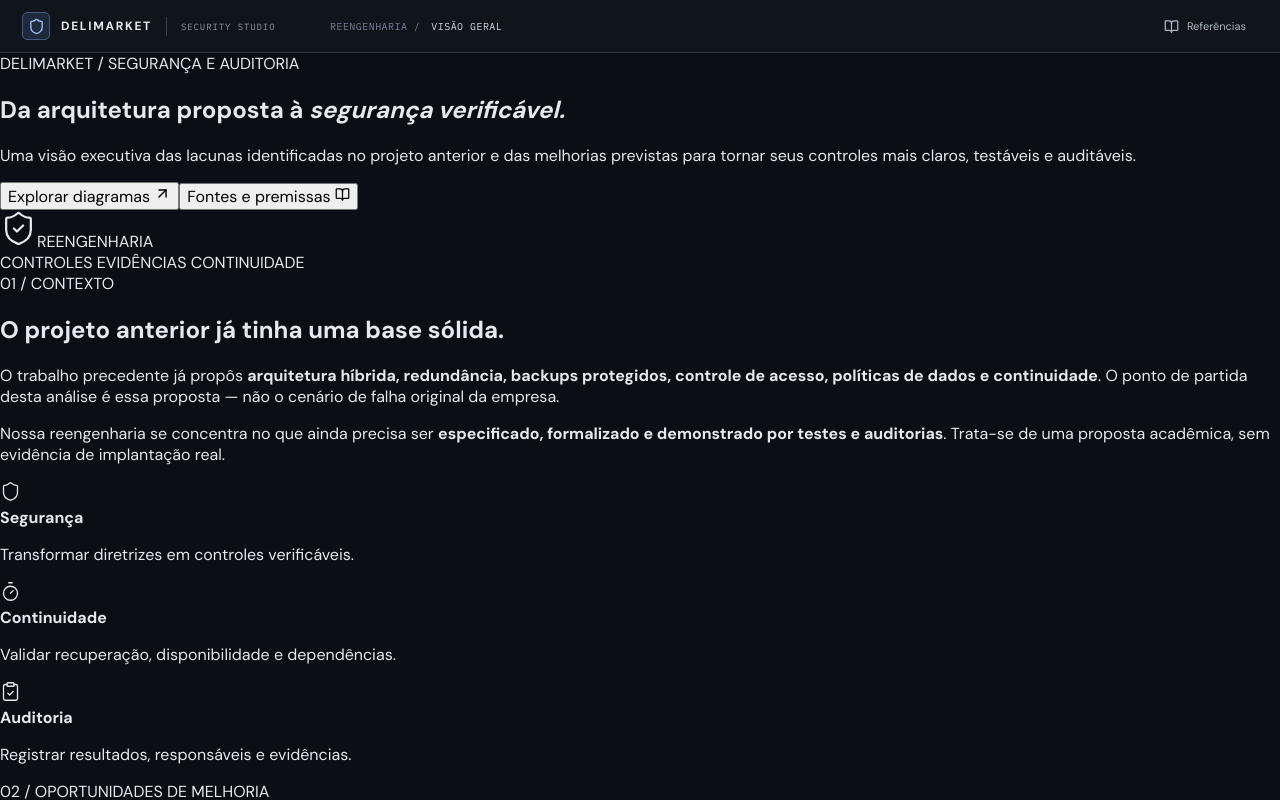
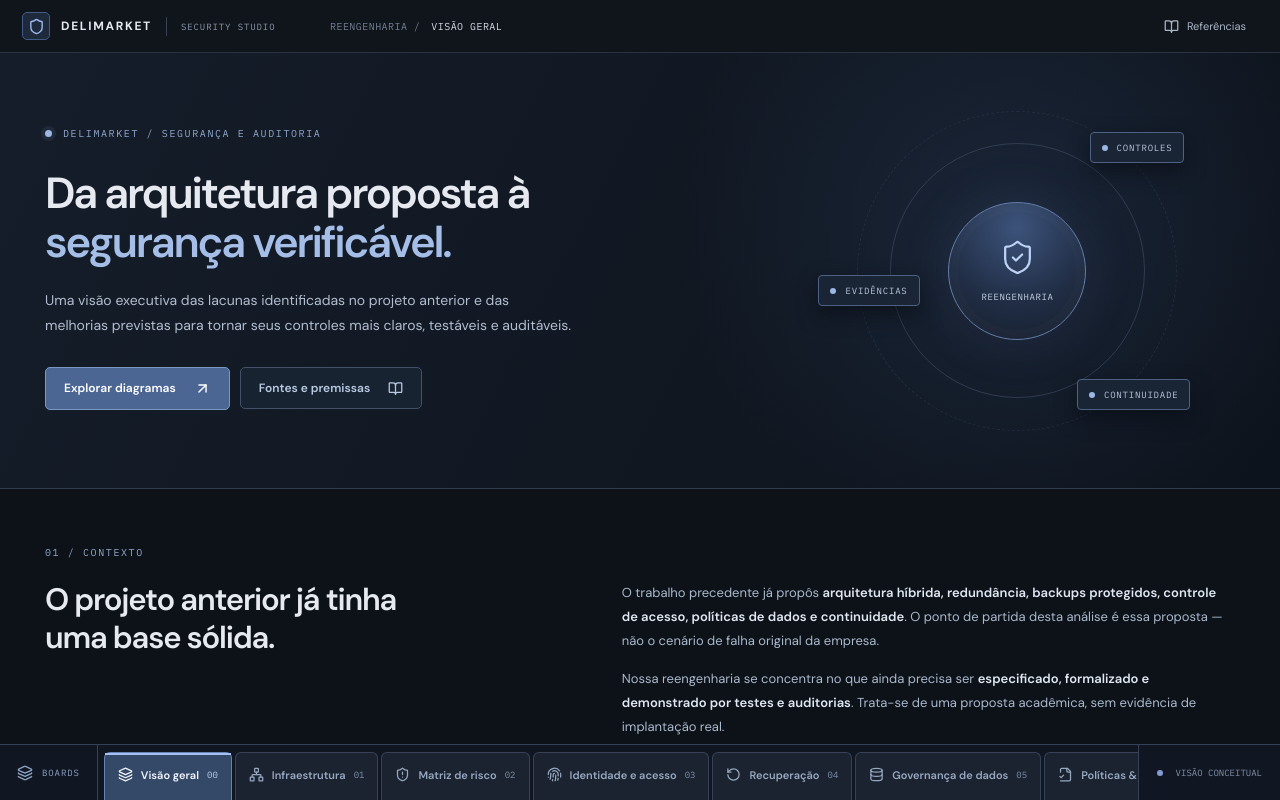
Before and after one commit to marcelomatheus/seguranca-e-auditoria, a React (Vite) app: page / in a window 1280 px wide. Built offline with nearby package versions, Linux system fonts and the light colour scheme.

Commit message:
style: cria homepage editorial dark com resumo em sete frentes e navegação responsiva

```diff
--- a/src/styles.css
+++ b/src/styles.css
@@ -36,3 +36,79 @@
 .canvas-legend .severity-key{width:9px;height:9px;border-radius:3px}
 .severity-key-critical{background:#e86b73}.severity-key-high{background:#e4aa55}.severity-key-medium{background:#82a8e4}
 @media(max-width:700px){.canvas-legend strong{display:none}.canvas-legend{gap:8px}}
+
+
+/* Executive overview — an editorial introduction, never the 2023 diagnostic baseline. */
+.overview-page{flex:1;min-height:0;overflow-y:auto;overflow-x:hidden;background:#0d1118;scroll-behavior:smooth}
+.overview-container{width:min(1190px,calc(100% - 68px));margin:0 auto}
+.overview-hero{border-bottom:1px solid #303b4d;background:radial-gradient(circle at 79% 40%,#25344f80,transparent 32%),linear-gradient(117deg,#151d2a 0%,#101721 60%,#0d131c 100%);overflow:hidden}
+.overview-hero-inner{min-height:435px;display:grid;grid-template-columns:1.23fr 0.77fr;gap:60px;align-items:center}
+.overview-hero-left{padding:66px 0 70px}
+.overview-eyebrow,.overview-section-kicker{font:10px 'IBM Plex Mono',monospace;letter-spacing:.16em;color:#91a9cf}
+.overview-eyebrow{display:flex;align-items:center;gap:11px;margin-bottom:29px}
+.overview-live-mark{display:inline-block;width:7px;height:7px;background:#9db7e3;box-shadow:0 0 0 4px #81a4d318;border-radius:50%}
+.overview-hero h1{font-size:clamp(35px,3.4vw,50px);letter-spacing:-.052em;font-weight:600;line-height:1.12;margin:0 0 21px;max-width:640px}
+.overview-hero h1 em,.overview-outcome h2 em{font-style:normal;color:#a5bee7}
+.overview-hero-left>p{color:#b2bdcf;font-size:14px;line-height:1.8;max-width:530px;margin:0}
+.overview-hero-actions{display:flex;gap:10px;margin-top:29px;align-items:center}
+.overview-primary-action,.overview-secondary-action{border-radius:5px;padding:12px 18px;font-weight:600;font-size:12px;display:flex;gap:18px;align-items:center;justify-content:space-between;transition:background .2s,transform .2s}
+.overview-primary-action{border:1px solid #7b97c4;background:#4b6693;color:#fff}
+.overview-primary-action:hover{background:#617dab;transform:translateY(-2px)}
+.overview-secondary-action{border:1px solid #425168;background:#182332;color:#b9cae3}
+.overview-secondary-action:hover{background:#263750}
+.overview-hero-right{width:330px;height:315px;position:relative;display:flex;align-items:center;justify-content:center;margin:0 auto}
+.overview-orbit{position:absolute;border-radius:50%;border:1px solid #4c5b7480;animation:overview-orbit 32s linear infinite}
+.overview-orbit-one{width:255px;height:255px}
+.overview-orbit-two{width:320px;height:320px;border-style:dashed;border-color:#4656714c;animation-direction:reverse;animation-duration:54s}
+@keyframes overview-orbit{to{transform:rotate(360deg)}}
+.overview-core{height:138px;width:138px;display:flex;flex-direction:column;align-items:center;justify-content:center;gap:15px;border-radius:50%;border:1px solid #667eaa;background:radial-gradient(circle at 50% 18%,#3d537b,#202d44 58%,#151e2b);box-shadow:0 0 55px #7099d41d,inset 0 0 0 9px #ffffff04;color:#bdd2f6;z-index:1}
+.overview-core span{font:9px 'IBM Plex Mono',monospace;letter-spacing:.065em;color:#c5d1e4}
+.overview-orbit-tag{position:absolute;z-index:2;border:1px solid #4e6182;background:#1b2636e8;color:#bac8dd;padding:9px 11px;white-space:nowrap;font:9px 'IBM Plex Mono',monospace;letter-spacing:.09em;border-radius:4px;display:flex;align-items:center;gap:9px;box-shadow:0 8px 20px #080c13a1}
+.overview-orbit-tag>span{width:6px;height:6px;background:#9bb7e6;border-radius:50%}
+.overview-tag-top{top:19px;right:-2px}.overview-tag-left{left:-34px;top:162px}.overview-tag-bottom{bottom:18px;right:-8px}
+.overview-intro{padding:57px 0 55px}
+.overview-section-kicker{margin-bottom:22px}
+.overview-context-grid{display:grid;grid-template-columns:.9fr 1.1fr;gap:75px;align-items:start}
+.overview-context-grid h2{font-size:clamp(24px,2.5vw,31px);letter-spacing:-.04em;line-height:1.22;font-weight:600;margin:0;max-width:405px}
+.overview-context-body p{font-size:13px;line-height:1.86;color:#aab9cd;margin:0 0 13px}
+.overview-context-body strong{color:#e0e7f2;font-weight:600}
+.overview-principles{margin-top:38px;border-top:1px solid #334054;border-bottom:1px solid #334054;display:grid;grid-template-columns:repeat(3,1fr)}
+.overview-principle{display:flex;align-items:flex-start;gap:16px;padding:23px 19px 23px 0}
+.overview-principle+.overview-principle{padding-left:24px;border-left:1px solid #334054}
+.overview-principle>svg{flex-shrink:0;color:#a1b8df;margin-top:3px}
+.overview-principle strong{font-size:12px;font-weight:650;color:#e8edf5}
+.overview-principle p{font-size:11px;color:#8e9fb7;margin:5px 0 0;line-height:1.6}
+.overview-workstreams{background:#131b27;border-top:1px solid #273346;border-bottom:1px solid #273346;padding:59px 0 67px}
+.overview-workstreams-title{display:flex;justify-content:space-between;align-items:end;gap:45px;margin-bottom:29px}
+.overview-workstreams-title h2{font-size:clamp(25px,2.5vw,32px);letter-spacing:-.045em;line-height:1.18;font-weight:600;margin:0}
+.overview-workstreams-title>p{font-size:12px;line-height:1.85;color:#9fb0c6;max-width:335px;margin:0}
+.overview-workstream-grid{display:grid;grid-template-columns:repeat(3,minmax(0,1fr));gap:12px}
+.overview-workstream{background:#192332;border:1px solid #36465d;color:inherit;border-radius:6px;padding:22px;text-align:left;display:flex;flex-direction:column;gap:0;min-height:298px;transition:background .2s,border-color .2s,transform .2s}
+.overview-workstream:hover{border-color:#7896c6;background:#23334a;transform:translateY(-3px)}
+.overview-workstream:focus-visible{outline:2px solid #adc6f4}
+.overview-workstream-top{display:flex;justify-content:space-between;align-items:center;color:#93aedb}
+.overview-workstream-index{font:10px 'IBM Plex Mono',monospace;color:#7890b4;letter-spacing:.075em}
+.overview-workstream h3{font-size:16px;letter-spacing:-.028em;font-weight:650;margin:15px 0 23px;line-height:1.3;max-width:250px}
+.overview-workstream-text{margin-bottom:15px}
+.overview-workstream-text span{font:9px 'IBM Plex Mono',monospace;color:#91aada;letter-spacing:.12em}
+.overview-workstream-text p{color:#a9b8cd;font-size:11px;line-height:1.7;margin:6px 0 0}
+.overview-workstream-bottom{margin-top:auto;border-top:1px solid #394a63;padding-top:15px;display:flex;align-items:center;justify-content:space-between;font-size:10px;font-weight:600;color:#bfd1ee}
+.overview-workstream-bottom svg{color:#99b8e8}
+.overview-outcome{padding:66px 0 57px}
+.overview-outcome-inner{display:grid;grid-template-columns:1fr 1fr;gap:85px;align-items:start}
+.overview-outcome h2{font-size:clamp(27px,2.8vw,36px);line-height:1.17;letter-spacing:-.045em;font-weight:600;margin:0 0 17px}
+.overview-outcome-inner>div>p{max-width:480px;font-size:13px;line-height:1.85;color:#a8b7cc;margin:0}
+.overview-outcome-steps{border-top:1px solid #3b4960}
+.overview-outcome-step{display:flex;align-items:center;gap:17px;border-bottom:1px solid #3b4960;padding:17px 0}
+.overview-outcome-step>span{font:11px 'IBM Plex Mono',monospace;color:#8eaad8;align-self:start;margin-top:3px}
+.overview-outcome-step>div{flex:1}.overview-outcome-step strong{font-size:12px;font-weight:650}.overview-outcome-step p{font-size:11px;color:#8e9fb4;margin:5px 0 0}
+.overview-outcome-step>svg{color:#8ca6d2}
+.overview-end{border-top:1px solid #354258;padding-top:28px;display:flex;align-items:center;justify-content:space-between;margin-top:55px}
+.overview-end>span{color:#7f92ae;font:10px 'IBM Plex Mono',monospace;letter-spacing:.1em}
+.overview-end button{border:0;background:transparent;color:#c6d9f6;font-size:12px;font-weight:600;display:flex;align-items:center;gap:12px}
+.overview-end button:hover{color:#fff}
+.overview-footer{border-top:1px solid #2f394a;background:#101722}
+.overview-footer>.overview-container{min-height:55px;display:flex;justify-content:space-between;align-items:center;gap:15px;color:#7f91aa;font:9px 'IBM Plex Mono',monospace;letter-spacing:.04em}
+@media(max-width:1030px){.overview-hero-inner{gap:20px;grid-template-columns:1.45fr .75fr}.overview-hero-right{transform:scale(.8);transform-origin:center}.overview-workstream-grid{grid-template-columns:repeat(2,minmax(0,1fr))}}
+@media(max-width:720px){.overview-container{width:calc(100% - 36px)}.overview-hero-inner{display:block;min-height:0}.overview-hero-left{padding:45px 0 48px}.overview-hero h1{font-size:34px}.overview-hero-right{display:none}.overview-context-grid,.overview-outcome-inner{grid-template-columns:1fr;gap:16px}.overview-intro{padding:40px 0}.overview-principles{grid-template-columns:1fr;margin-top:25px}.overview-principle,.overview-principle+.overview-principle{border-left:none;border-top:1px solid #344156;padding:16px 0}.overview-principle:first-child{border-top:0}.overview-workstreams{padding:45px 0}.overview-workstreams-title{display:block}.overview-workstreams-title>p{margin-top:15px}.overview-workstream-grid{grid-template-columns:1fr}.overview-workstream{min-height:0;padding:19px}.overview-workstream h3{margin:12px 0 16px}.overview-outcome{padding:47px 0}.overview-end{gap:18px;margin-top:35px}.overview-footer>.overview-container{align-items:flex-start;flex-direction:column;justify-content:center;padding:15px 0}.overview-hero-actions{flex-wrap:wrap}}
+@media(prefers-reduced-motion:reduce){.overview-orbit{animation:none}}
```
